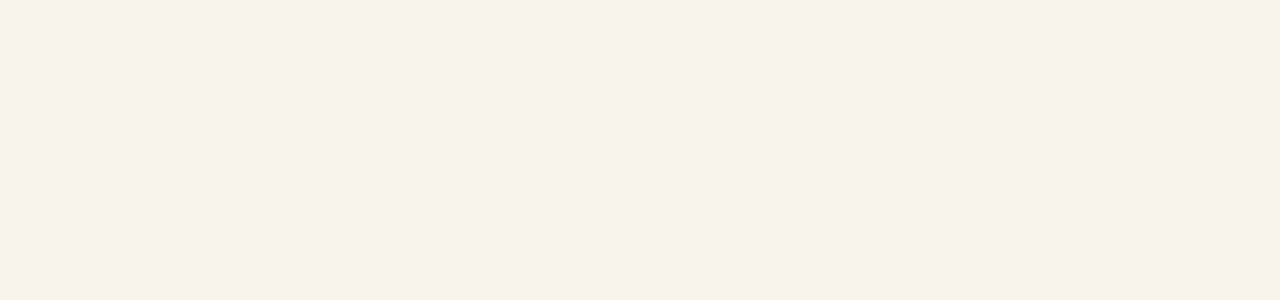
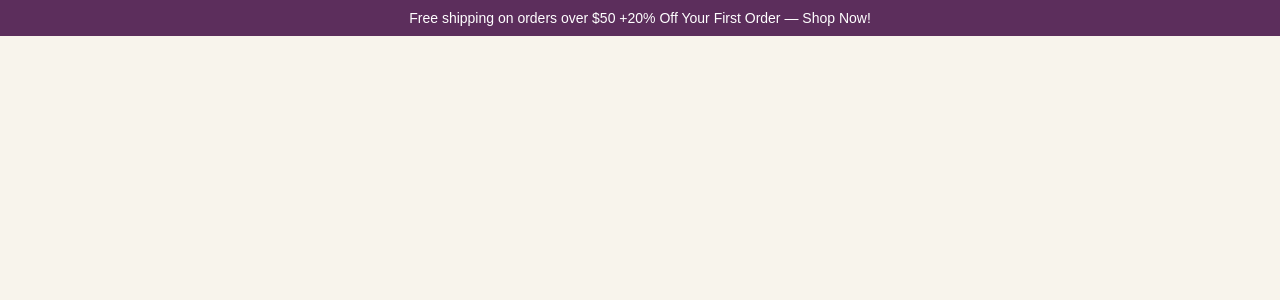
Before and after one commit to Thecodebarbie/book-haven-bookstore, a Next.js app: page /gallery in a window 1280 px wide. Shown: the top 300 px of the page. Built offline with nearby package versions, Linux system fonts and the light colour scheme.

Commit message:
feat: add promo banner

```diff
--- a/src/app/gallery/page.js
+++ b/src/app/gallery/page.js
@@ -4,6 +4,9 @@ export default function Gallery() {
 
       {/* Promotional Banner */}
 
+    <section className="bg-[#5C2E5C] px-6 py-2 text-center text-sm text-white">
+  Free shipping on orders over $50 +20% Off Your First Order — Shop Now!
+</section>
 
       {/* Navigation */}
 
```
